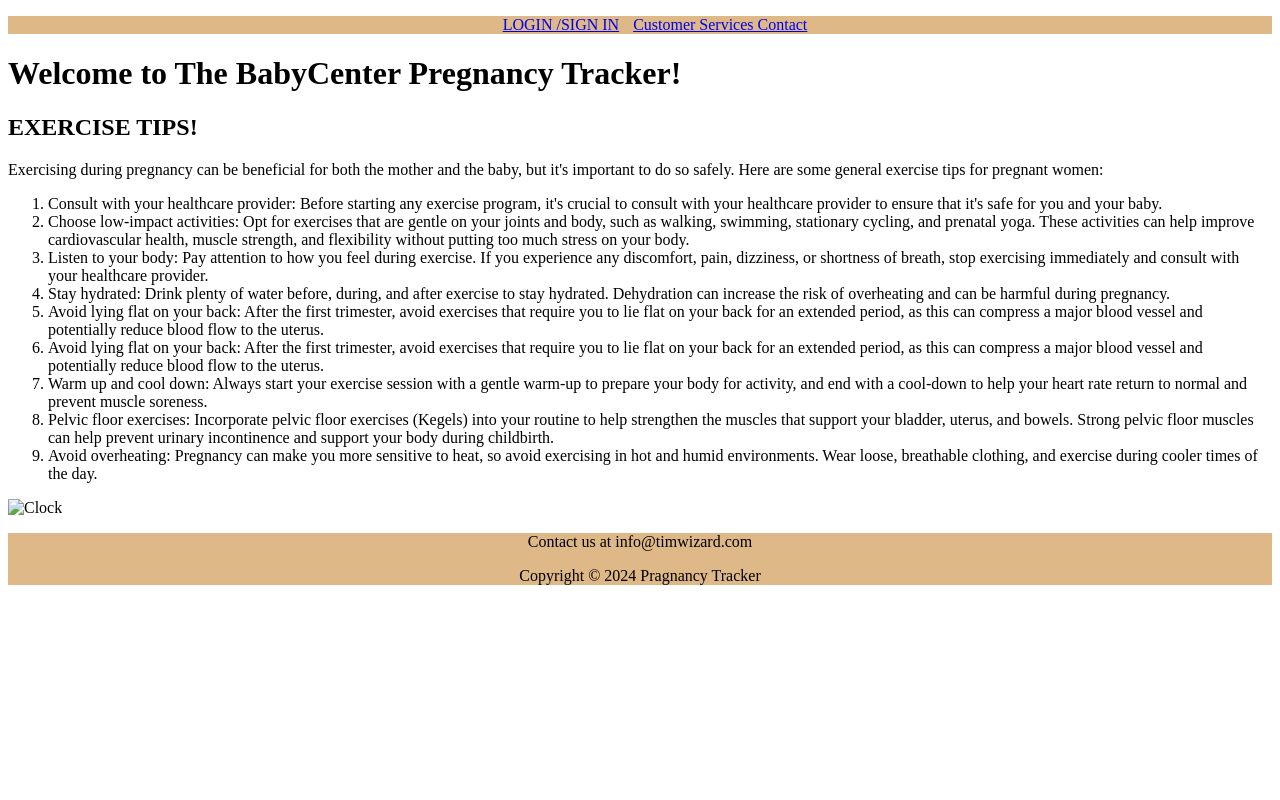
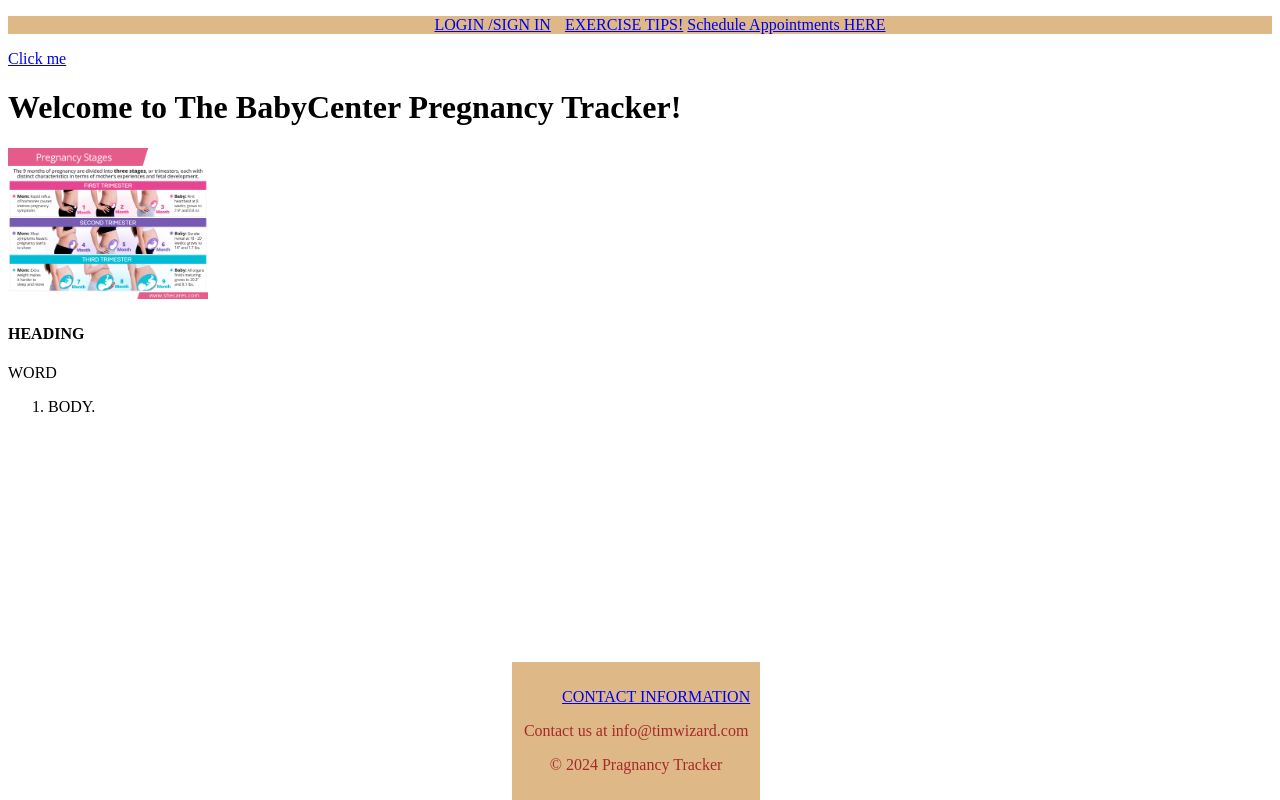
Before and after one commit to zeryhajoseph/Zeryha-J, a plain HTML site: page html_1/index_.html in a window 1280 px wide. Drawn offline with Linux system fonts and the light colour scheme.

Commit message:
update my html and a photo and tried to style it on css

```diff
--- a/html_1/index_.html
+++ b/html_1/index_.html
@@ -9,34 +9,36 @@
             <header>
                 <nav>
                     <ul>
-                        <li><a href="index.html">LOGIN /SIGN IN</a></li>
-                        <li><a href="tips.html">Customer Services Contact</a></li>
+                        <li><a href="index_.html">LOGIN /SIGN IN</a></li>
+                        <li<><a href="tips.html">EXERCISE TIPS!</a>
+                        <li<><a href="tips.html">Schedule Appointments HERE</a>
                     </ul>
                 </nav>
             </header>
+            <div>
+                <a href="https://app.flo.health">Click me</a>
+            </div>
             <h1>Welcome to The BabyCenter Pregnancy Tracker!</h1>
-            <h2>EXERCISE TIPS!</h2>
-            <p> Exercising during pregnancy can be beneficial for both the mother and the baby, but it's important to do so safely. Here are some general exercise tips for pregnant women:</p>
+            <img
+                 src="pstage.jpg"
+                 alt="stage one to three"
+            />
+            <h4>HEADING</h4>
+            <p> WORD </p>
             <p> </p>
             <ol>
-            <li>Consult with your healthcare provider: Before starting any exercise program, it's crucial to consult with your healthcare provider to ensure that it's safe for you and your baby.</li>
-            <li>Choose low-impact activities: Opt for exercises that are gentle on your joints and body, such as walking, swimming, stationary cycling, and prenatal yoga. These activities can help improve cardiovascular health, muscle strength, and flexibility without putting too much stress on your body.</li>
-            <li>Listen to your body: Pay attention to how you feel during exercise. If you experience any discomfort, pain, dizziness, or shortness of breath, stop exercising immediately and consult with your healthcare provider.</li>
-            <li>Stay hydrated: Drink plenty of water before, during, and after exercise to stay hydrated. Dehydration can increase the risk of overheating and can be harmful during pregnancy.</li>
-            <li>Avoid lying flat on your back: After the first trimester, avoid exercises that require you to lie flat on your back for an extended period, as this can compress a major blood vessel and potentially reduce blood flow to the uterus.</li>
-            <li>Avoid lying flat on your back: After the first trimester, avoid exercises that require you to lie flat on your back for an extended period, as this can compress a major blood vessel and potentially reduce blood flow to the uterus.</li>
-            <li>Warm up and cool down: Always start your exercise session with a gentle warm-up to prepare your body for activity, and end with a cool-down to help your heart rate return to normal and prevent muscle soreness.
-            </li>
-            <li>Pelvic floor exercises: Incorporate pelvic floor exercises (Kegels) into your routine to help strengthen the muscles that support your bladder, uterus, and bowels. Strong pelvic floor muscles can help prevent urinary incontinence and support your body during childbirth.
-            </li>
-            <li>Avoid overheating: Pregnancy can make you more sensitive to heat, so avoid exercising in hot and humid environments. Wear loose, breathable clothing, and exercise during cooler times of the day.
-            </li>
+                <li>BODY.</li>
             </ol>
-        <img src="clock.jpg" alt="Clock">
         </main>
         <footer>
+            <nav>
+                <ul>
+                    <li<><a href="tips.html">CONTACT INFORMATION</a>
+                </ul>
+            </nav>
             <p>Contact us at info@timwizard.com</p>
-        <p>Copyright &copy; 2024 Pragnancy Tracker</p>
+            <p>&copy; 2024 Pragnancy Tracker</p>
         </footer>
+        <script src="more_.js"></script>
     </body>
     </html>
--- /dev/null
+++ b/html_1/more_.js
@@ -0,0 +1,20 @@
+const express = require('express');
+const http = require('http');
+const socketIo = require('socket.io');
+
+const app = express ();
+const server = http.cerateServer(app);
+const io = socketIo(server);
+
+io.on('conncetion', (socket) => {
+    console.log('A user connceted');
+
+    socket.on('message', (data) => {
+        console.log('message received:', data);
+    });
+})
+
+const PORT = process.env.Port || 3000;
+server.listien(PORT, () => {
+    console.log('Server is running on port ${PORT}')
+});
--- a/html_1/style.css
+++ b/html_1/style.css
@@ -1,7 +1,7 @@
 body {
     font-family: 'Times New Roman', Times, serif, sans-serif;
 }
-header, footer {
+header {
     background-color: burlywood;
     color: orange
     padding: 10px;
@@ -18,3 +18,18 @@ nav ul li {
     padding: 20px
     text-align: center;
 }
+
+img {
+    width: 200px;
+    height: auto;
+}
+
+footer {
+background-color: burlywood ;
+color: brown;
+padding: 10px;
+position: absolute;
+bottom: 0px;
+text-align: center;
+left: 40%
+}
```
Also changed, not shown: html_1/pstage.jpg (added), 2 other files. Lines whose indentation alone changed are shown as unchanged.
